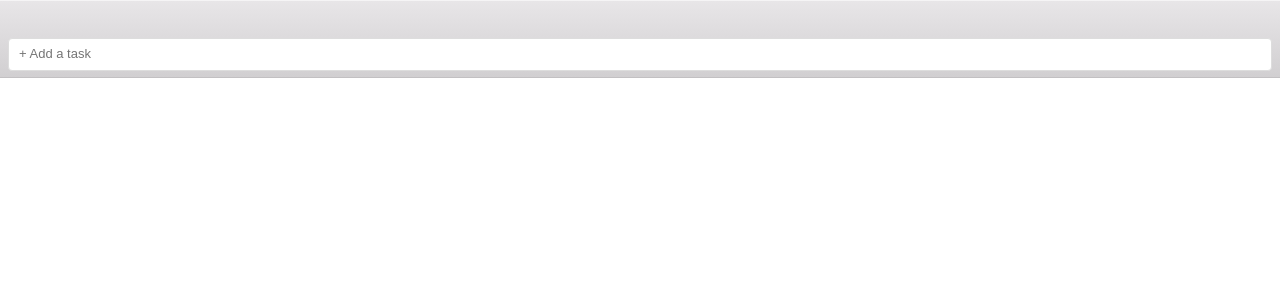
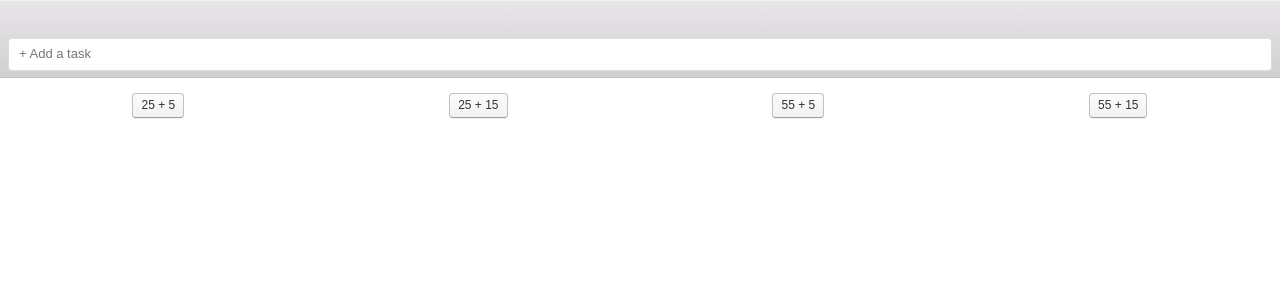
Before and after one commit to mrowa44/avocado, a React (Create React App) app: page / in a window 1280 px wide. Shown: the top 300 px of the page. Built offline with nearby package versions, Linux system fonts and the light colour scheme.

Commit message:
Add button, remove css files (don't hit me plz)

```diff
--- a/package.json
+++ b/package.json
@@ -4,6 +4,7 @@
   "private": true,
   "dependencies": {
     "electron": "^1.6.10",
+    "prop-types": "^15.5.10",
     "react": "^15.5.4",
     "react-dom": "^15.5.4"
   },
--- a/src/App.css
+++ /dev/null
@@ -1 +0,0 @@
-@import url(./assets/css/photon.min.css);
--- /dev/null
+++ b/src/Button.js
@@ -0,0 +1,25 @@
+import React, { Component } from 'react';
+import PropTypes from 'prop-types';
+
+import './Button.css';
+
+class Button extends Component {
+  render() {
+    return (
+      <button className={`btn btn-${this.props.kind}`}>
+        {this.props.text}
+      </button>
+    );
+  }
+}
+
+Button.propTypes = {
+  kind: PropTypes.oneOf('default', 'primary', 'positive', 'negative', 'warning'),
+  text: PropTypes.string.isRequired,
+};
+
+Button.defaultProps = {
+  kind: 'default',
+};
+
+export default Button;
--- a/src/Header.css
+++ /dev/null
@@ -1,5 +0,0 @@
-.header {
-  padding: 0 5px; }
-  .header-drag {
-    -webkit-app-region: drag;
-    padding: 17px 0; }
--- a/src/Pomodoro.js
+++ b/src/Pomodoro.js
@@ -1,11 +1,18 @@
 import React, { Component } from 'react';
 
+import Button from './Button';
 import './Pomodoro.css';
 
 class Pomodoro extends Component {
   render() {
     return (
       <div className="pomodoro">
+        <div className="pomodoro-buttons">
+          <Button text="25 + 5" />
+          <Button text="25 + 15" />
+          <Button text="55 + 5" />
+          <Button text="55 + 15" />
+        </div>
       </div>
     );
   }
--- a/src/Pomodoro.scss
+++ b/src/Pomodoro.scss
@@ -0,0 +1,8 @@
+.pomodoro {
+
+  &-buttons {
+    margin-top: 15px;
+    display: flex;
+    justify-content: space-around;
+  }
+}
```
Also changed, not shown: src/Button.scss (added), src/Pomodoro.css (deleted), 2 other files (tests, documents, lock files or other folders).
